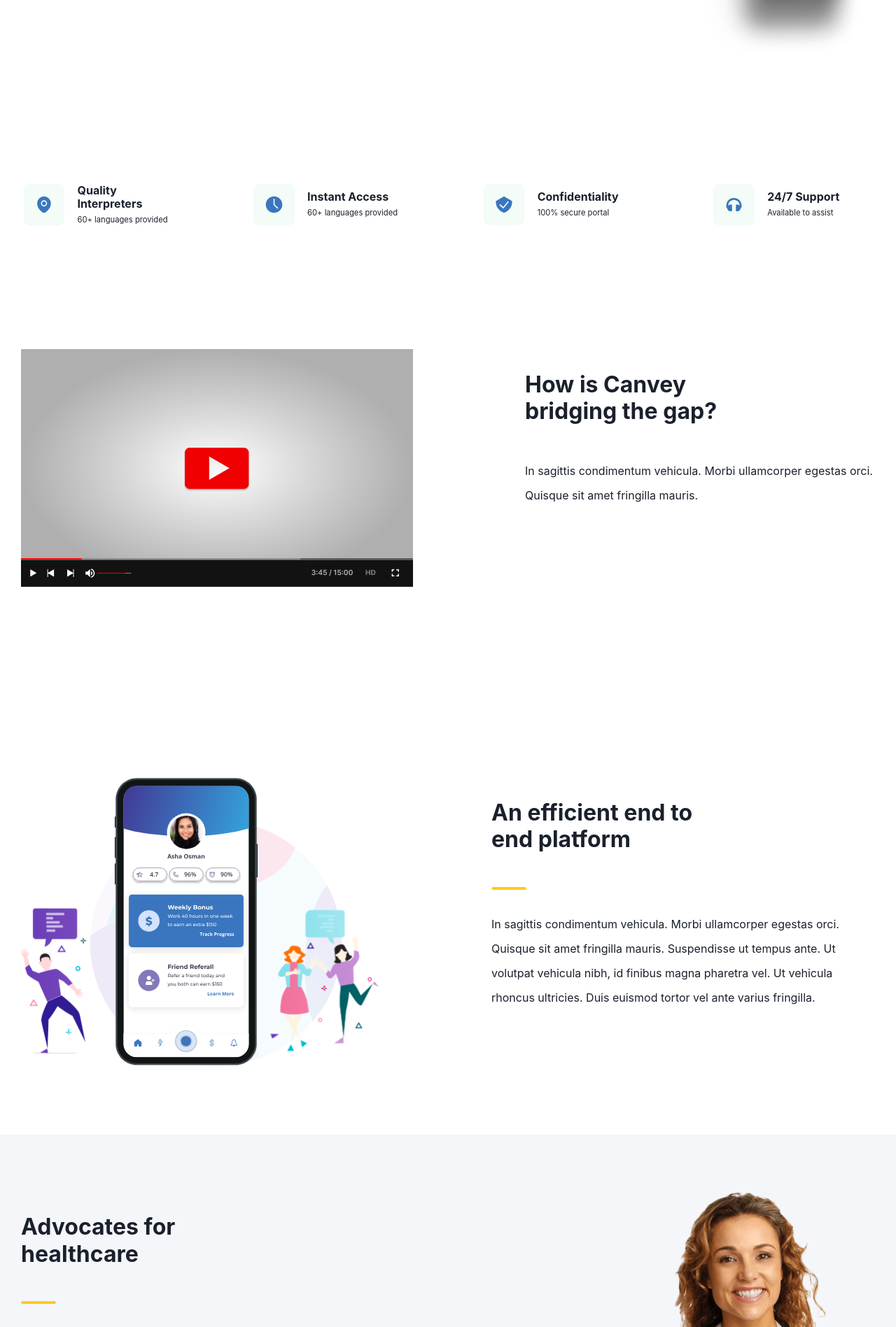
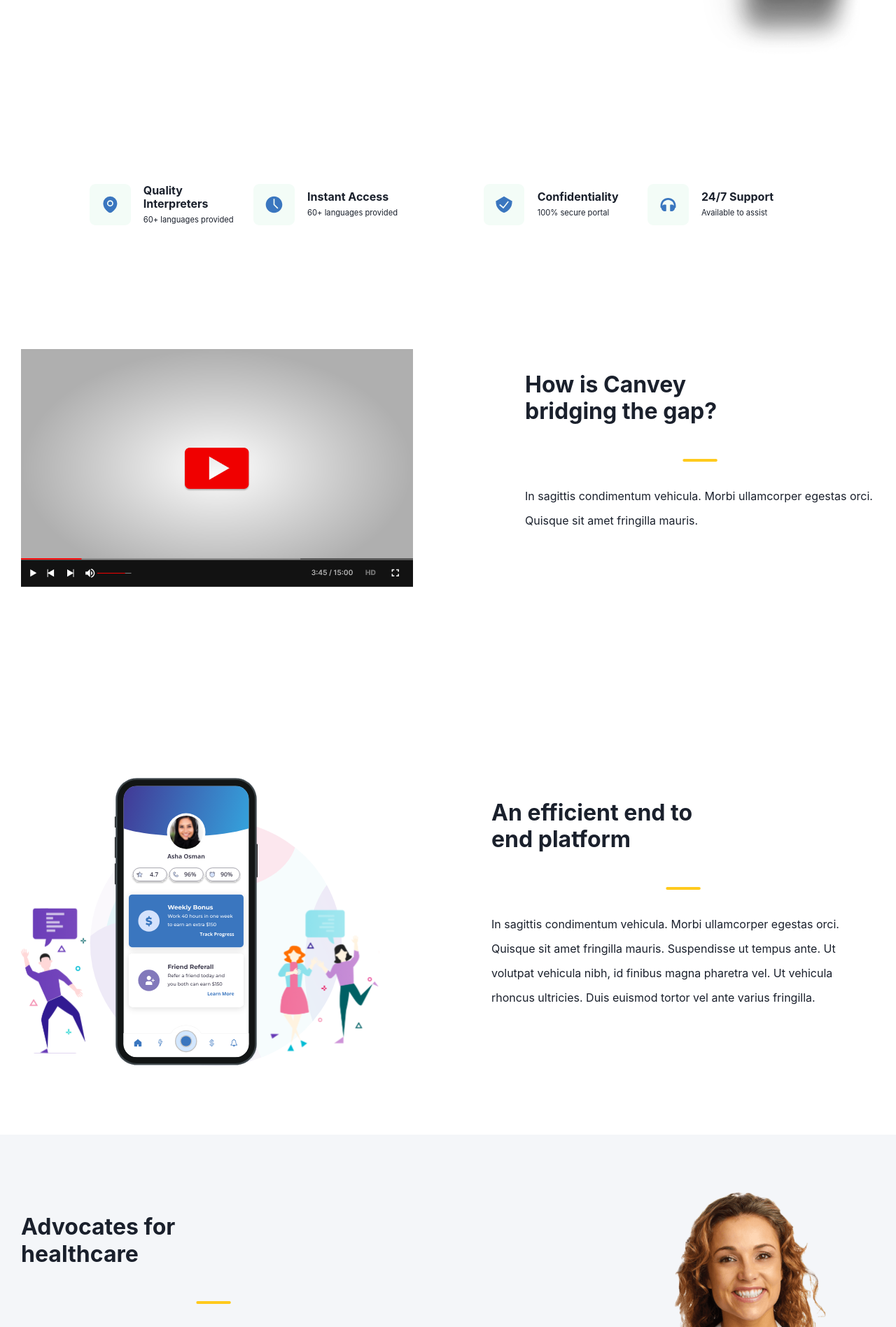
Before and after one commit to CurpraCode/product-website, a Next.js app: page / in a window 1280 px wide. Shown: the part 623-2520 px from the top of the page at 70% size. Built offline with nearby package versions, Linux system fonts and the light colour scheme.

Commit message:
adding responsiveness

```diff
--- a/src/common/Header.tsx
+++ b/src/common/Header.tsx
@@ -32,7 +32,18 @@
           >
             Sign Up
           </Button>
-          <Button bg="#fff" color="#1491B8" border="2px solid #fff">
+          <Button
+            bg="#fff"
+            color="#1491B8"
+            border="2px solid #fff"
+            _hover={{
+              bg: "#fff",
+            }}
+            _focus={{
+              outline: "none",
+              bg: "#fff",
+            }}
+          >
             Sign In
           </Button>
         </HStack>
--- a/src/components/home/Efficient.tsx
+++ b/src/components/home/Efficient.tsx
@@ -12,14 +12,33 @@
 const Efficient = () => {
   return (
     <Box maxWidth="1220px" m="0 auto" mb="6rem">
-      <Flex justifyContent="space-between" mt="10rem">
-        <Image src="/mobile-phone.svg" alt="" width="50%" mr="10rem" />
-        <Box mt="2rem">
+      <Flex
+        justifyContent="space-between"
+        mt="10rem"
+        flexDirection={{ lg: "row", md: "column", sm: "column" }}
+        textAlign={{ lg: "left", md: "center", sm: "center" }}
+      >
+        <Image
+          src="/mobile-phone.svg"
+          alt=""
+          width="50%"
+          mr={{ lg: "10rem", md: "auto", sm: "auto" }}
+          display={{ md: "block", sm: "block" }}
+          ml={{ md: "auto", sm: "auto" }}
+        />
+        <Box mt="2rem" textAlign={{ lg: "left", md: "center", sm: "center" }}>
           <Heading fontWeight="bold" mb="1rem" fontSize="2rem" pb="2rem">
             An efficient end to
             <br /> end platform{" "}
           </Heading>
-          <Image src="/Line.svg" alt="" pb="2rem" />
+          <Image
+            src="/Line.svg"
+            alt=""
+            pb="2rem"
+            mr={{ md: "auto", sm: "auto" }}
+            display={{ md: "block", sm: "block" }}
+            ml={{ md: "auto", sm: "auto" }}
+          />
           <Text lineHeight="35px">
             In sagittis condimentum vehicula. Morbi ullamcorper egestas orci.
             Quisque sit amet fringilla mauris. Suspendisse ut tempus ante. Ut
--- a/src/components/home/Features.tsx
+++ b/src/components/home/Features.tsx
@@ -4,9 +4,27 @@
 const Features = () => {
   return (
     <Box maxWidth="1220px" m="0 auto">
-      <Flex justifyContent="space-between" mt="8rem">
-        <Flex mt="2rem" justifyContent="space-evenly" alignItems="center">
-          <Image src="/location.svg" alt="" width="25%" />
+      <Flex
+        justifyContent="space-evenly"
+        flexDirection={{ md: "row", sm: "column" }}
+      >
+        <Flex
+          justifyContent="space-between"
+          mt="8rem"
+          flexDirection={{ lg: "row", md: "column", sm: "column" }}
+        >
+          <Flex
+            mt="2rem"
+            justifyContent="space-evenly"
+            alignItems="center"
+            flexDirection={{ lg: "row", md: "column", sm: "column" }}
+            textAlign={{ lg: "left", md: "center", sm: "center" }}
+          >
+            <Image
+              src="/location.svg"
+              alt=""
+              width={{ lg: "25%", md: "35%", sm: "15%" }}
+            />
             <Box width="150px" ml="0.9rem">
               <Heading mb="0.3rem" fontSize="1rem">
                 Quality Interpreters
@@ -15,8 +33,18 @@
             </Box>
           </Flex>
 
-        <Flex mt="2rem" justifyContent="space-evenly" alignItems="center">
-          <Image src="/instant.svg" alt="" width="25%" />
+          <Flex
+            mt="2rem"
+            justifyContent="space-evenly"
+            alignItems="center"
+            flexDirection={{ lg: "row", md: "column", sm: "column" }}
+            textAlign={{ lg: "left", md: "center", sm: "center" }}
+          >
+            <Image
+              src="/instant.svg"
+              alt=""
+              width={{ lg: "25%", md: "35%", sm: "15%" }}
+            />
             <Box width="150px" ml="0.9rem">
               <Heading mb="0.3rem" fontSize="1rem">
                 Instant Access
@@ -24,8 +52,24 @@
               <Text fontSize="0.7rem">60+ languages provided</Text>
             </Box>
           </Flex>
-        <Flex mt="2rem" justifyContent="space-evenly" alignItems="center">
-          <Image src="/confidential.svg" alt="" width="25%" />
+        </Flex>
+        <Flex
+          justifyContent="space-between"
+          mt={{ lg: "8rem", md: "8rem", sm: "2rem" }}
+          flexDirection={{ lg: "row", md: "column", sm: "column" }}
+        >
+          <Flex
+            mt="2rem"
+            justifyContent="space-evenly"
+            alignItems="center"
+            flexDirection={{ lg: "row", md: "column", sm: "column" }}
+            textAlign={{ lg: "left", md: "center", sm: "center" }}
+          >
+            <Image
+              src="/confidential.svg"
+              alt=""
+              width={{ lg: "25%", md: "35%", sm: "15%" }}
+            />
             <Box width="150px" ml="0.9rem">
               <Heading mb="0.3rem" fontSize="1rem">
                 Confidentiality
@@ -34,8 +78,18 @@
             </Box>
           </Flex>
 
-        <Flex mt="2rem" justifyContent="space-evenly" alignItems="center">
-          <Image src="/support.svg" alt="" width="25%" />
+          <Flex
+            mt="2rem"
+            justifyContent="space-evenly"
+            alignItems="center"
+            flexDirection={{ lg: "row", md: "column", sm: "column" }}
+            textAlign={{ lg: "left", md: "center", sm: "center" }}
+          >
+            <Image
+              src="/support.svg"
+              alt=""
+              width={{ lg: "25%", md: "35%", sm: "15%" }}
+            />
             <Box width="150px" ml="0.9rem">
               <Heading mb="0.3rem" fontSize="1rem">
                 24/7 Support
@@ -44,6 +98,7 @@
             </Box>
           </Flex>
         </Flex>
+      </Flex>
     </Box>
   );
 };
--- a/src/components/home/Health.tsx
+++ b/src/components/home/Health.tsx
@@ -8,17 +8,30 @@
   Image,
   Divider,
 } from "@chakra-ui/react";
-
+import { useMediaQuery } from "@chakra-ui/react";
 const Health = () => {
+  const [isMobile] = useMediaQuery("(max-width: 968px)");
   return (
     <Box bg="#F4F6F9">
       <Box maxWidth="1220px" m="0 auto" pt="0.1rem">
-        <Flex justifyContent="space-between" mt="5rem">
-          <Box mt="2rem" mr="19rem">
+        <Flex
+          justifyContent="space-between"
+          mt="5rem"
+          flexDirection={{ lg: "row", md: "column", sm: "column" }}
+          textAlign={{ lg: "left", md: "center", sm: "center" }}
+        >
+          <Box mt="2rem" mr={{ lg: "19rem", md: "auto", sm: "auto" }}>
             <Heading fontWeight="bold" mb="1rem" fontSize="2rem" pb="2rem">
               Advocates for <br /> healthcare
             </Heading>
-            <Image src="/Line.svg" alt="" pb="2rem" />
+            <Image
+              src="/Line.svg"
+              alt=""
+              pb="2rem"
+              mr={{ md: "auto", sm: "auto" }}
+              display={{ md: "block", sm: "block" }}
+              ml={{ md: "auto", sm: "auto" }}
+            />
             <Text lineHeight="35px">
               In sagittis condimentum vehicula. Morbi ullamcorper egestas orci.
               Quisque sit amet fringilla mauris. Suspendisse ut tempus ante. Ut
@@ -32,6 +45,7 @@
               color="#fff"
               width="200px"
               mt="3rem"
+              mb={{ lg: "0rem", md: "3rem", sm: "3rem" }}
               _hover={{
                 bg: "#3a76bf",
               }}
@@ -43,7 +57,7 @@
               Learn More
             </Button>
           </Box>
-          <Image src="/doc.png" alt="" width="30%" />
+          {isMobile ? null : <Image src="/doc.png" alt="" width="30%" />}
         </Flex>
       </Box>
     </Box>
--- a/src/components/home/How.tsx
+++ b/src/components/home/How.tsx
@@ -3,17 +3,41 @@
 
 const How = () => {
   return (
-    <Box pb="1rem">
+    <Box
+      pb="1rem"
+      bg="rgb(255,255,255)"
+      bgGradient="linear(180deg, rgba(255,255,255,1) 100%, #F4F6F9 0%)"
+    >
       <Box maxWidth="1220px" m="0 auto" mb="6rem" pt="6rem">
-        <Flex justifyContent="space-between" mt="5rem">
-          <Image src="/youtubeimg.png" alt="" mr="10rem" />
+        <Flex
+          justifyContent="space-between"
+          mt="5rem"
+          flexDirection={{ lg: "row", md: "column", sm: "column" }}
+          textAlign={{ lg: "left", md: "center", sm: "center" }}
+        >
+          <Image
+            src="/youtubeimg.png"
+            alt=""
+            mr={{ lg: "10rem", md: "auto", sm: "auto" }}
+            display={{ md: "block", sm: "block" }}
+            ml={{ md: "auto", sm: "auto" }}
+          />
           <Box mt="2rem">
             <Heading fontWeight="bold" mb="1rem" fontSize="2rem" pb="2rem">
               How is Canvey <br /> bridging the gap?
             </Heading>
+
+            <Image
+              src="/Line.svg"
+              alt=""
+              pb="2rem"
+              mr={{ md: "auto", sm: "auto" }}
+              display={{ md: "block", sm: "block" }}
+              ml={{ md: "auto", sm: "auto" }}
+            />
             <Text lineHeight="35px">
               In sagittis condimentum vehicula. Morbi ullamcorper egestas orci.
-              Quisque sit amet fringilla mauris.{" "}
+              Quisque sit amet fringilla mauris.
             </Text>
           </Box>
         </Flex>
--- a/src/components/home/Manage.tsx
+++ b/src/components/home/Manage.tsx
@@ -13,12 +13,28 @@
   return (
     <Box bg="#F4F6F9">
       <Box maxWidth="1220px" m="0 auto" pt="0.1rem" pb="5rem">
-        <Flex justifyContent="space-between" mt="5rem">
-          <Box mt="2rem" mr="19rem">
+        <Flex
+          justifyContent="space-between"
+          mt="5rem"
+          flexDirection={{
+            lg: "row",
+            md: "column-reverse",
+            sm: "column-reverse",
+          }}
+          textAlign={{ lg: "left", md: "center", sm: "center" }}
+        >
+          <Box mt="2rem" mr={{lg:"19rem",md:"0rem", sm:"0rem"}}>
             <Heading fontWeight="bold" mb="1rem" fontSize="2rem" pb="2rem">
               Manage everything in <br /> one workspace
             </Heading>
-            <Image src="/Lineblue.svg" alt="" pb="2rem" />
+            <Image
+              src="/Lineblue.svg"
+              alt=""
+              pb="2rem"
+              mr={{ md: "auto", sm: "auto" }}
+              display={{ md: "block", sm: "block" }}
+              ml={{ md: "auto", sm: "auto" }}
+            />
             <Text lineHeight="35px">
               In sagittis condimentum vehicula. Morbi ullamcorper egestas orci.
               Quisque sit amet fringilla mauris. Suspendisse ut tempus ante. Ut
@@ -26,7 +42,14 @@
               rhoncus ultricies. Duis euismod tortor vel ante varius fringilla.
             </Text>
           </Box>
-          <Image src="/circle-icon.svg" alt="" width="30%" />
+          <Image
+            src="/circle-icon.svg"
+            alt=""
+            width="35%"
+            mr={{ lg: "10rem", md: "auto", sm: "auto" }}
+            display={{ md: "block", sm: "block" }}
+            ml={{ md: "auto", sm: "auto" }}
+          />
         </Flex>
       </Box>
     </Box>
--- a/src/components/home/Save.tsx
+++ b/src/components/home/Save.tsx
@@ -12,14 +12,33 @@
 const Save = () => {
   return (
     <Box maxWidth="1220px" m="0 auto" mb="6rem">
-      <Flex justifyContent="space-between" mt="10rem">
-        <Image src="/fem.svg" alt="" width="40%" mr="10rem" />
+      <Flex
+        justifyContent="space-between"
+        mt="10rem"
+        flexDirection={{ lg: "row", md: "column", sm: "column" }}
+        textAlign={{ lg: "left", md: "center", sm: "center" }}
+      >
+        <Image
+          src="/fem.svg"
+          alt=""
+          width="40%"
+          mr={{ lg: "10rem", md: "auto", sm: "auto" }}
+          display={{ md: "block", sm: "block" }}
+          ml={{ md: "auto", sm: "auto" }}
+        />
         <Box mt="2rem">
           <Heading fontWeight="bold" mb="1rem" fontSize="2rem" pb="2rem">
             Save time with <br /> Automations{" "}
           </Heading>
           {/* <Divider size="80" /> */}
-          <Image src="/Line.svg" alt="" pb="2rem" />
+          <Image
+            src="/Line.svg"
+            alt=""
+            pb="2rem"
+            mr={{ md: "auto", sm: "auto" }}
+            display={{ md: "block", sm: "block" }}
+            ml={{ md: "auto", sm: "auto" }}
+          />
           <Text lineHeight="35px">
             In sagittis condimentum vehicula. Morbi ullamcorper egestas orci.
             Quisque sit amet fringilla mauris. Suspendisse ut tempus ante. Ut
--- a/src/components/home/screen.tsx
+++ b/src/components/home/screen.tsx
@@ -12,15 +12,12 @@
 const Screen = () => {
   return (
     <Box maxWidth="1220px" m="0 auto">
-      <Flex justifyContent="space-between" mt="7rem">
+      <Flex justifyContent="space-between" mt="7rem" flexDirection={{lg:"row", md:"column", sm:"column"}}>
         <Box mt="2rem">
-          {" "}
           <Heading color="#fff" fontWeight="bold" mb="1rem" fontSize="3rem">
             Interpretation <br /> made simple
           </Heading>
-          <Text color="#fff">
-            In sagittis condimentum vehicula. Morbi ullamcorper egestas orci.
-          </Text>
+
           <Button
             bg="#3a76bf"
             borderRadius="8px"
--- a/src/pages/index.tsx
+++ b/src/pages/index.tsx
@@ -13,8 +13,10 @@
 import Support from "../components/home/Support";
 import Footer from "../common/Footer";
 import How from "../components/home/How";
+import { useMediaQuery } from "@chakra-ui/react";
 
 const Home: NextPage = () => {
+  const [isMobile] = useMediaQuery("(max-width: 968px)");
   return (
     <div>
       <Head>
@@ -23,7 +25,14 @@
         <link rel="icon" href="/canvey-logo.svg" />
       </Head>
 
-      <Box bgGradient={bgcurve}>
+      <Box
+        bgGradient={
+          isMobile
+            ? "linear-gradient(117.32deg, #5C0E62 -41.64%, #00B5D0 174.5%)"
+            : bgcurve
+        }
+      >
+        {isMobile ? null : (
           <Image
             src="/bg-curve.svg"
             alt=""
@@ -31,6 +40,7 @@
             pos="absolute"
             zIndex={-5}
           />
+        )}
         <Header name="" />
         <Screen />
       </Box>
@@ -40,8 +50,8 @@
       <Health />
       <Save />
       <Manage />
-      <Testimonial />
-      <Support />
+      {/* <Testimonial /> */}
+      {/* <Support /> */}
 
       <Footer />
     </div>
```
Also changed, not shown: 1 other file (tests, documents, lock files or other folders). Lines whose indentation alone changed are shown as unchanged.
